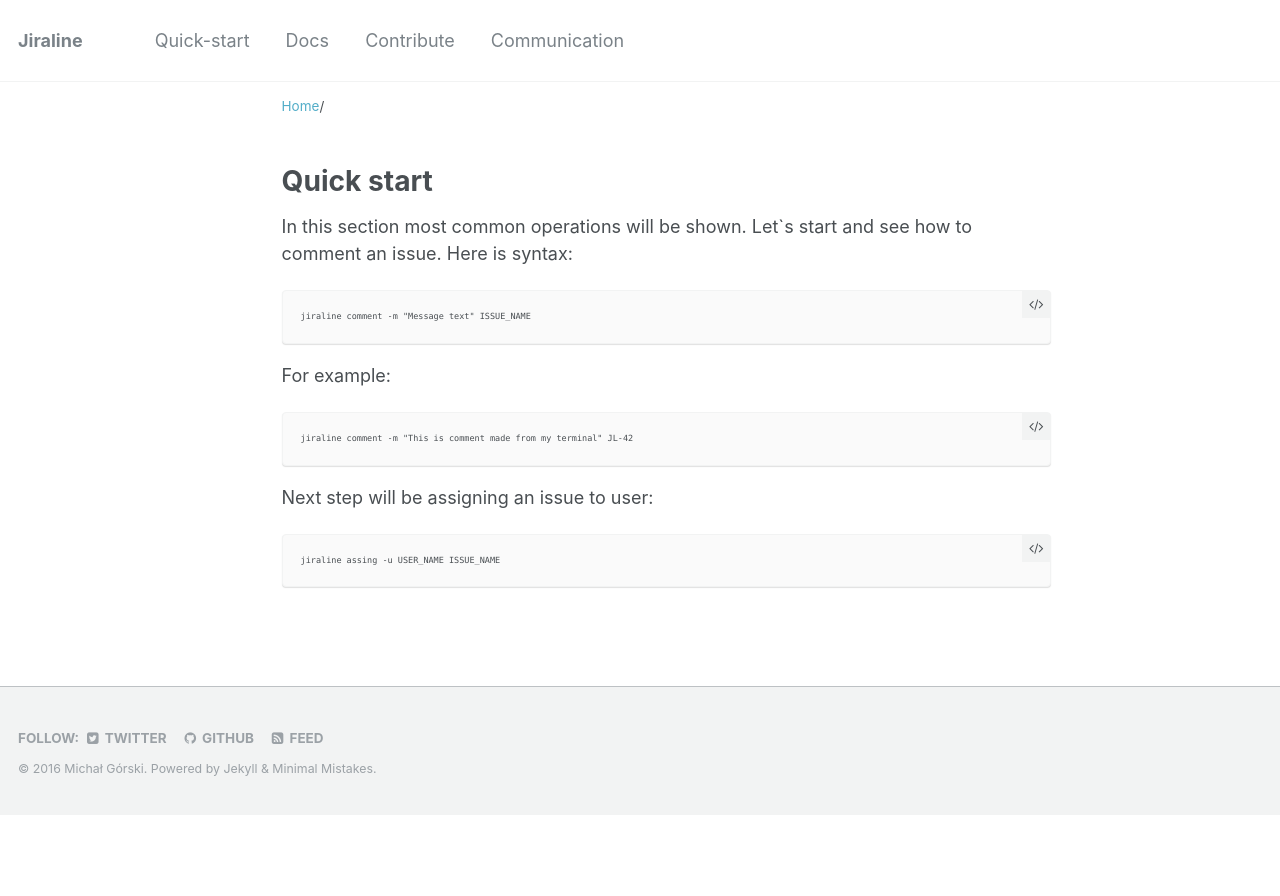
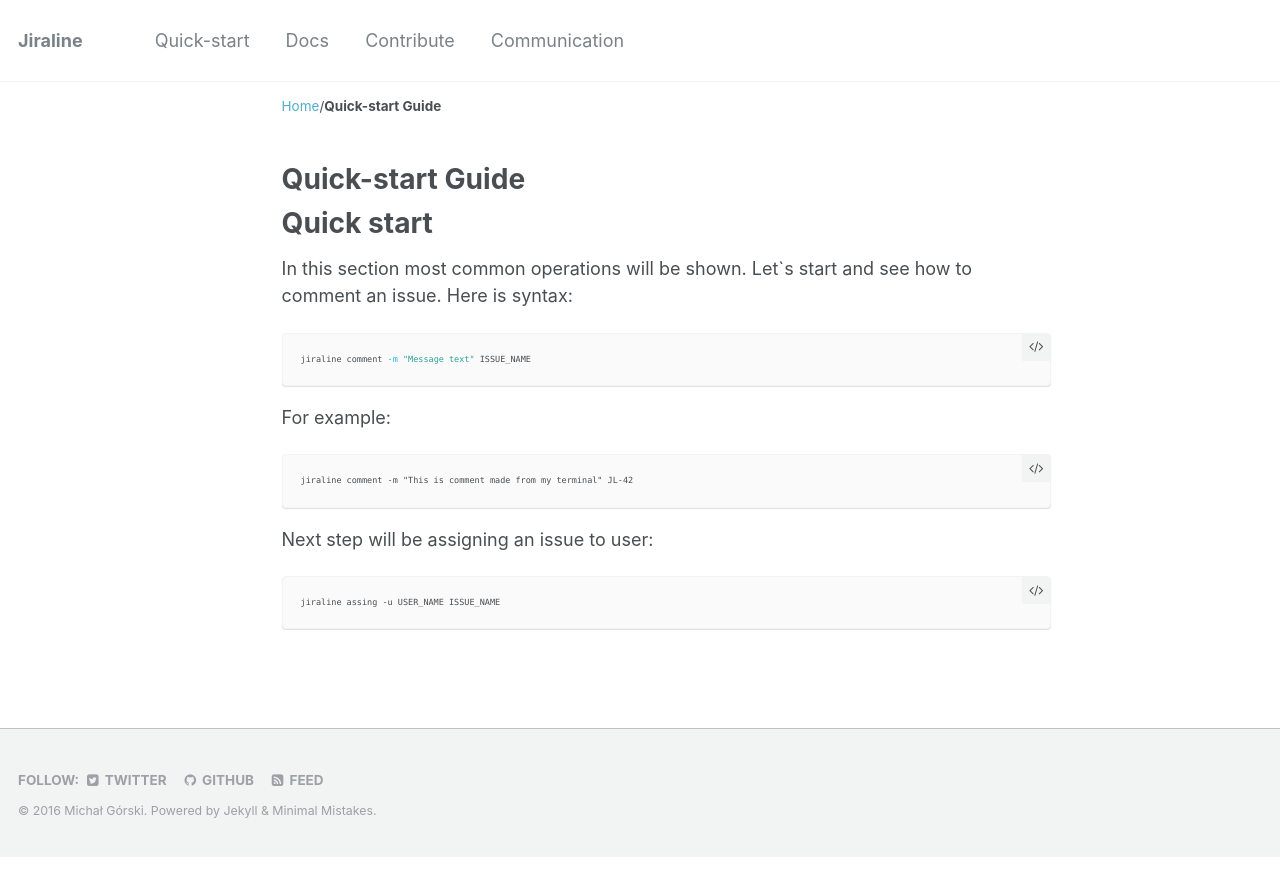
Before and after one commit to posbit/jiraline, a Jekyll site: the page built from _pages/quick-start.md, in a window 1280 px wide. Shown: the top 896 px of the page. Built offline with Jekyll 4.4.1, drawn with Linux system fonts in a browser that asks for light colours.

Commit message:
Title added to quick start guide

````diff
--- a/_pages/quick-start.md
+++ b/_pages/quick-start.md
@@ -1,13 +1,17 @@
 ---
-permalink : /quick-start/
+title: "Quick-start Guide"
+permalink: /quick-start/
 ---
+
+{% include base_path %}
 
 # Quick start
 
 In this section most common operations will be shown. Let`s start and see how to comment an issue.
 Here is syntax:
-
-    jiraline comment -m "Message text" ISSUE_NAME
+```bash
+jiraline comment -m "Message text" ISSUE_NAME
+```
 
 For example:
 
````
